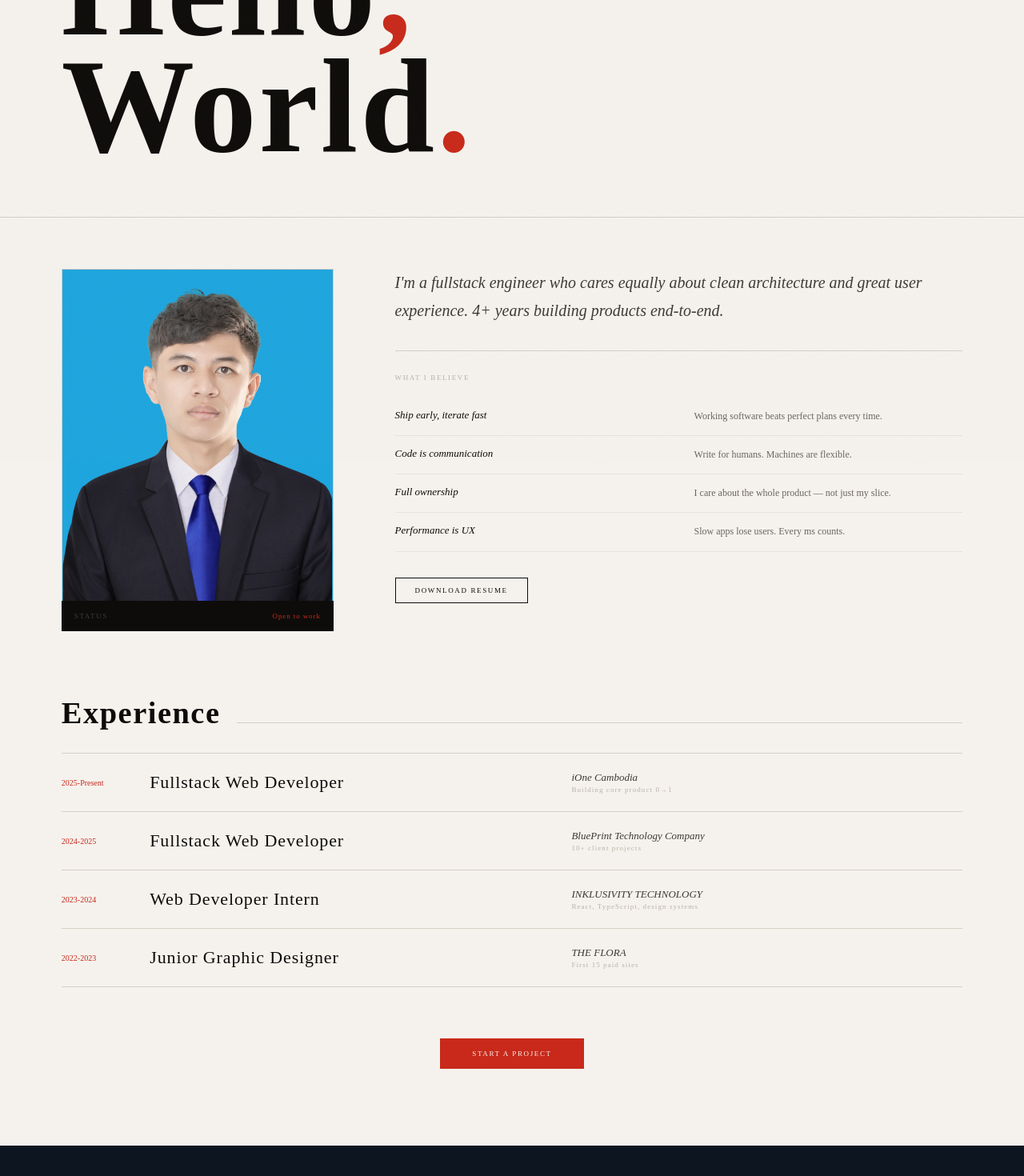
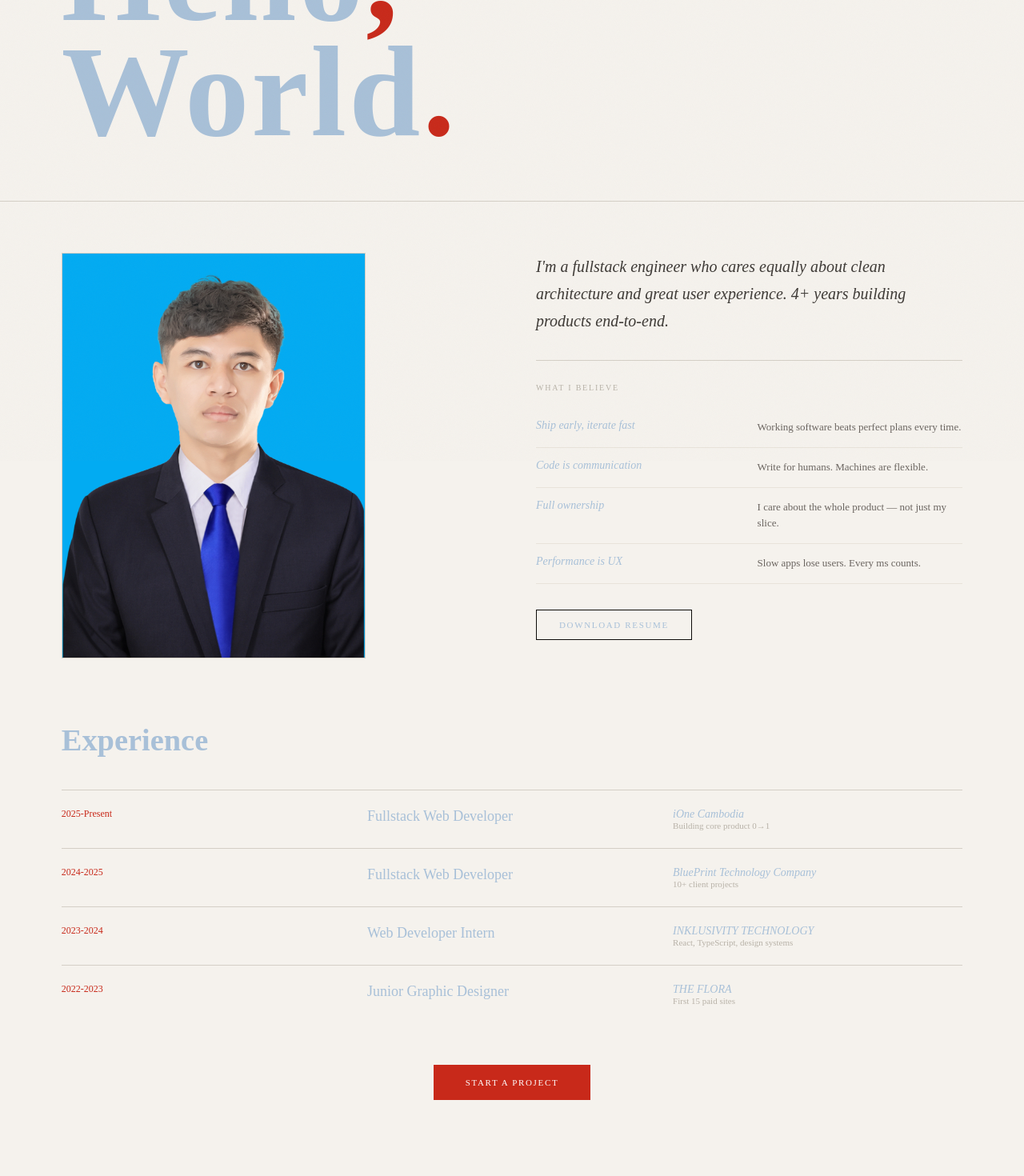
Before and after one commit to maokimhuong19000/therealmaokimhuong, a Next.js app: page /about in a window 1280 px wide. Shown: the part 224-1694 px from the top of the page at 80% size. Before the commit the page ends 1656 px from the top, so only its background shows below. Built offline with nearby package versions, Linux system fonts and the light colour scheme; a web font is replaced by a local one.

Commit message:
update version1

```diff
--- a/app/about/page.tsx
+++ b/app/about/page.tsx
@@ -47,13 +47,14 @@ export default function AboutPage(): ReactNode {
   return (
     <main style={{ background: "#f5f2ed", minHeight: "100vh" }}>
       <Nav />
+
       <TransitionWrapper>
-        <div style={{ padding: "14vh 0 12vh" }}>
-          {/* Hero */}
+        <div style={{ padding: "12vh 0" }}>
+
+          {/* HERO */}
           <div
             style={{
-              padding: "0 6vw 8vh",
-              marginBottom: "8vh",
+              padding: "0 clamp(20px,6vw,80px) 8vh",
               borderBottom: "1px solid #d4cfc6",
             }}
           >
@@ -61,8 +62,7 @@ export default function AboutPage(): ReactNode {
               initial={{ opacity: 0 }}
               animate={{ opacity: 1 }}
               style={{
-                fontFamily: "var(--font-label)",
-                fontSize: 9,
+                fontSize: 10,
                 letterSpacing: "0.18em",
                 textTransform: "uppercase",
                 color: "#b8b2a8",
@@ -71,20 +71,16 @@ export default function AboutPage(): ReactNode {
             >
               About
             </motion.p>
+
             <motion.h1
               initial={{ opacity: 0, y: 20 }}
               animate={{ opacity: 1, y: 0 }}
-              transition={{
-                delay: 0.08,
-                duration: 0.9,
-                ease: [0.16, 1, 0.3, 1],
-              }}
+              transition={{ duration: 0.8 }}
               style={{
                 fontFamily: "var(--font-display)",
-                fontSize: "clamp(72px, 13vw, 180px)",
-                lineHeight: 0.88,
+                fontSize: "clamp(56px, 14vw, 160px)",
+                lineHeight: 0.9,
                 letterSpacing: "0.02em",
-                color: "#0e0c0a",
               }}
             >
               Hello<span style={{ color: "#c8291a" }}>,</span>
@@ -93,93 +89,52 @@ export default function AboutPage(): ReactNode {
             </motion.h1>
           </div>
 
-          {/* Two-col: photo + bio */}
+          {/* PROFILE + BIO */}
           <div
             style={{
-              padding: "0 6vw",
+              padding: "0 clamp(20px,6vw,80px)",
               display: "grid",
-              gridTemplateColumns: "340px 1fr",
-              gap: "6vw",
+              gridTemplateColumns: "repeat(auto-fit,minmax(260px,1fr))",
+              gap: "60px",
               marginBottom: "10vh",
+              marginTop: "8vh",
             }}
           >
-            <motion.div
-              initial={{ opacity: 0 }}
-              whileInView={{ opacity: 1 }}
-              viewport={{ once: true }}
-              style={{ position: "relative" }}
-            >
+            {/* IMAGE */}
+            <motion.div initial={{ opacity: 0 }} whileInView={{ opacity: 1 }}>
               <img
                 src="/profile.png"
                 alt="Profile"
                 style={{
                   width: "100%",
+                  maxWidth: 380,
                   aspectRatio: "3/4",
                   objectFit: "cover",
-                  filter: "grayscale(20%)",
                   border: "1px solid #d4cfc6",
                 }}
               />
-              <div
-                style={{
-                  position: "absolute",
-                  bottom: 0,
-                  left: 0,
-                  right: 0,
-                  background: "#0e0c0a",
-                  padding: "14px 16px",
-                  display: "flex",
-                  justifyContent: "space-between",
-                }}
-              >
-                <span
-                  style={{
-                    fontFamily: "var(--font-label)",
-                    fontSize: 9,
-                    letterSpacing: "0.18em",
-                    textTransform: "uppercase",
-                    color: "#3d3935",
-                  }}
-                >
-                  Status
-                </span>
-                <span
-                  style={{
-                    fontFamily: "var(--font-mono)",
-                    fontSize: 9,
-                    color: "#c8291a",
-                    letterSpacing: "0.1em",
-                  }}
-                >
-                  Open to work
-                </span>
-              </div>
             </motion.div>
 
+            {/* BIO */}
             <div>
-              <motion.p
-                initial={{ opacity: 0, y: 12 }}
-                whileInView={{ opacity: 1, y: 0 }}
-                viewport={{ once: true }}
+              <p
                 style={{
-                  fontFamily: "var(--font-body)",
+                  fontSize: "clamp(16px,1.6vw,20px)",
                   fontStyle: "italic",
-                  fontSize: "clamp(16px, 1.6vw, 20px)",
                   color: "#3d3935",
-                  lineHeight: 1.75,
+                  lineHeight: 1.7,
                   marginBottom: 32,
                 }}
               >
                 I'm a fullstack engineer who cares equally about clean
                 architecture and great user experience. 4+ years building
                 products end-to-end.
-              </motion.p>
+              </p>
 
               <div style={{ borderTop: "1px solid #d4cfc6", paddingTop: 28 }}>
                 <p
                   style={{
-                    fontFamily: "var(--font-label)",
-                    fontSize: 9,
+                    fontSize: 10,
                     letterSpacing: "0.18em",
                     textTransform: "uppercase",
                     color: "#b8b2a8",
@@ -188,35 +143,29 @@ export default function AboutPage(): ReactNode {
                 >
                   What I believe
                 </p>
+
                 {BELIEFS.map(([title, desc], i) => (
                   <motion.div
                     key={title}
                     initial={{ opacity: 0, x: -10 }}
                     whileInView={{ opacity: 1, x: 0 }}
-                    transition={{ delay: i * 0.07 }}
-                    viewport={{ once: true }}
+                    transition={{ delay: i * 0.05 }}
                     style={{
                       display: "grid",
-                      gridTemplateColumns: "1fr 1fr",
-                      gap: "3vw",
+                      gridTemplateColumns:
+                        "repeat(auto-fit,minmax(180px,1fr))",
+                      gap: "20px",
                       padding: "14px 0",
                       borderBottom: "1px solid #e8e3da",
                     }}
                   >
+                    <p style={{ fontStyle: "italic", fontSize: 14 }}>
+                      {title}
+                    </p>
+
                     <p
                       style={{
-                        fontFamily: "var(--font-body)",
-                        fontStyle: "italic",
                         fontSize: 13,
-                        color: "#0e0c0a",
-                      }}
-                    >
-                      {title}
-                    </p>
-                    <p
-                      style={{
-                        fontFamily: "var(--font-body)",
-                        fontSize: 12,
                         color: "#6b6560",
                         lineHeight: 1.6,
                       }}
@@ -228,21 +177,17 @@ export default function AboutPage(): ReactNode {
               </div>
 
               <div style={{ marginTop: 32 }}>
-                <a href="/resume.pdf" target="_blank" data-cursor>
+                <a href="/resume.pdf" target="_blank">
                   <motion.span
-                    whileHover={{ background: "#0e0c0a", color: "#f5f2ed" }}
+                    whileHover={{ background: "#0e0c0a", color: "#fff" }}
                     style={{
-                      display: "inline-flex",
-                      alignItems: "center",
-                      gap: 10,
-                      padding: "10px 24px",
+                      padding: "12px 28px",
                       border: "1px solid #0e0c0a",
-                      fontFamily: "var(--font-label)",
-                      fontSize: 9,
-                      letterSpacing: "0.18em",
+                      fontSize: 11,
+                      letterSpacing: "0.15em",
                       textTransform: "uppercase",
-                      color: "#0e0c0a",
-                      transition: "all 0.2s",
+                      cursor: "pointer",
+                      display: "inline-block",
                     }}
                   >
                     Download Resume
@@ -252,115 +197,75 @@ export default function AboutPage(): ReactNode {
             </div>
           </div>
 
-          {/* Timeline */}
-          <div style={{ padding: "0 6vw" }}>
-            <div
+          {/* EXPERIENCE */}
+          <div style={{ padding: "0 clamp(20px,6vw,80px)" }}>
+            <h2
               style={{
-                display: "flex",
-                alignItems: "baseline",
-                gap: 20,
-                marginBottom: 28,
+                fontSize: "clamp(26px,3vw,42px)",
+                marginBottom: 40,
               }}
             >
-              <h2
-                style={{
-                  fontFamily: "var(--font-display)",
-                  fontSize: "clamp(28px, 3vw, 44px)",
-                  letterSpacing: "0.04em",
-                  color: "#0e0c0a",
-                }}
-              >
-                Experience
-              </h2>
-              <div style={{ flex: 1, height: 1, background: "#d4cfc6" }} />
-            </div>
+              Experience
+            </h2>
 
             {TIMELINE.map((item, i) => (
               <motion.div
                 key={item.year}
                 initial={{ opacity: 0, y: 10 }}
                 whileInView={{ opacity: 1, y: 0 }}
-                transition={{ delay: i * 0.07 }}
-                viewport={{ once: true }}
+                transition={{ delay: i * 0.05 }}
                 style={{
                   borderTop: "1px solid #d4cfc6",
                   padding: "22px 0",
                   display: "grid",
-                  gridTemplateColumns: "72px 1fr 1fr",
-                  gap: "3vw",
-                  alignItems: "center",
+                  gridTemplateColumns:
+                    "repeat(auto-fit,minmax(180px,1fr))",
+                  gap: 20,
                 }}
               >
-                <span
-                  style={{
-                    fontFamily: "var(--font-mono)",
-                    fontSize: 10,
-                    color: "#c8291a",
-                  }}
-                >
+                <span style={{ color: "#c8291a", fontSize: 12 }}>
                   {item.year}
                 </span>
-                <p
-                  style={{
-                    fontFamily: "var(--font-display)",
-                    fontSize: "clamp(16px, 1.8vw, 22px)",
-                    letterSpacing: "0.04em",
-                    color: "#0e0c0a",
-                  }}
-                >
-                  {item.role}
-                </p>
+
+                <p style={{ fontSize: 18 }}>{item.role}</p>
+
                 <div>
-                  <p
-                    style={{
-                      fontFamily: "var(--font-body)",
-                      fontStyle: "italic",
-                      fontSize: 13,
-                      color: "#3d3935",
-                      marginBottom: 2,
-                    }}
-                  >
+                  <p style={{ fontStyle: "italic", fontSize: 14 }}>
                     {item.co}
                   </p>
-                  <p
-                    style={{
-                      fontFamily: "var(--font-label)",
-                      fontSize: 9,
-                      color: "#b8b2a8",
-                      letterSpacing: "0.12em",
-                    }}
-                  >
+                  <p style={{ fontSize: 11, color: "#b8b2a8" }}>
                     {item.note}
                   </p>
                 </div>
               </motion.div>
             ))}
-            <div style={{ borderTop: "1px solid #d4cfc6" }} />
           </div>
 
           {/* CTA */}
-          <div style={{ padding: "8vh 6vw 0", textAlign: "center" }}>
-            <Link href="/contact" data-cursor>
+          <div
+            style={{
+              padding: "8vh clamp(20px,6vw,80px)",
+              textAlign: "center",
+            }}
+          >
+            <Link href="/contact">
               <motion.span
-                whileHover={{ background: "#0e0c0a", color: "#f5f2ed" }}
+                whileHover={{ background: "#000", color: "#fff" }}
                 style={{
-                  display: "inline-flex",
-                  alignItems: "center",
-                  gap: 12,
-                  padding: "14px 40px",
+                  padding: "16px 40px",
                   background: "#c8291a",
-                  fontFamily: "var(--font-label)",
-                  fontSize: 9,
-                  letterSpacing: "0.18em",
+                  color: "#fff",
+                  letterSpacing: "0.15em",
+                  fontSize: 11,
                   textTransform: "uppercase",
-                  color: "#f5f2ed",
-                  transition: "all 0.2s",
+                  cursor: "pointer",
                 }}
               >
                 Start a project
               </motion.span>
             </Link>
           </div>
+
         </div>
       </TransitionWrapper>
     </main>
```
